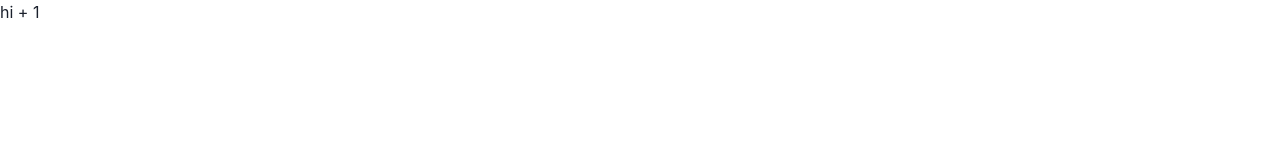
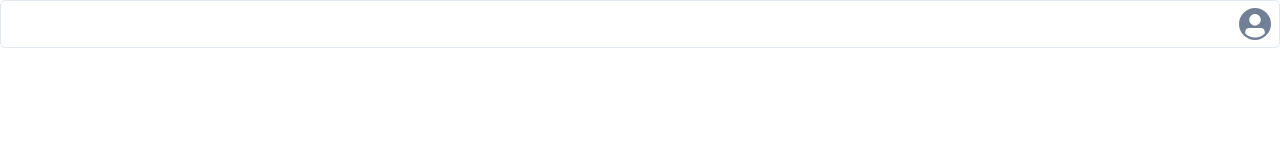
Before and after one commit to garvsl/blurrynoise, a React (Vite) app: page /project/1 in a window 1280 px wide. Shown: the top 160 px of the page. Built offline with nearby package versions, Linux system fonts and the light colour scheme.

Commit message:
simple ui

```diff
--- /dev/null
+++ b/src/components/Header.tsx
@@ -0,0 +1,40 @@
+import { Spacer, Box, Avatar } from "@chakra-ui/react";
+
+export default function Header() {
+  return (
+    <Box
+      bg="white"
+      borderWidth="1px"
+      borderRadius="md"
+      w="100%"
+      p={2}
+      h={12}
+      alignItems={"center"}
+      color="white"
+      display={"flex"}
+      //   justifyContent={"space-between"}
+    >
+      {/* <Flex alignItems={"center"}>
+          <Heading
+            fontWeight={"45px"}
+            letterSpacing={"-1px"}
+            color={"black"}
+            fontSize="xl"
+          >
+            Blurry
+          </Heading>
+          <Heading
+            fontWeight={"thick"}
+            letterSpacing={"-1px"}
+            color={"black"}
+            as={"s"}
+            fontSize="xl"
+          >
+            Noise
+          </Heading>
+        </Flex> */}
+      <Spacer />
+      <Avatar size={"sm"} bg="gray.500" />
+    </Box>
+  );
+}
--- a/src/routes/Home.tsx
+++ b/src/routes/Home.tsx
@@ -4,7 +4,7 @@ import { useState } from "react";
 function Home() {
   return (
     <>
-      <Text marginTop={20} className="mt-20">
+      <Text color={"black"} marginTop={20}>
         Click on the Vite and React logos to learn more
       </Text>
     </>
--- a/src/routes/Project.tsx
+++ b/src/routes/Project.tsx
@@ -1,8 +1,14 @@
+import { Text } from "@chakra-ui/react";
+import { useEffect, useState } from "react";
 import { useParams } from "react-router-dom";
+import Header from "../components/Header";
 
 function Project() {
   const { id } = useParams();
-  return <div>hi + {id}</div>;
+  const [project, setProject] = useState({});
+
+  useEffect(() => {}, []);
+  return <Header />;
 }
 
 export default Project;
```
Also changed, not shown: src/RootLayout.tsx (added, +42 -0 lines).
